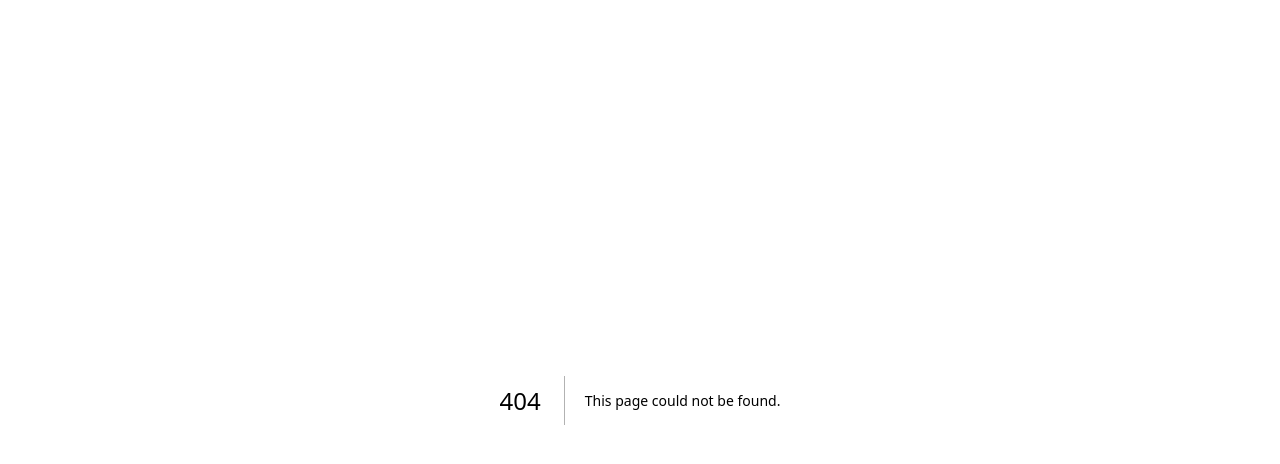
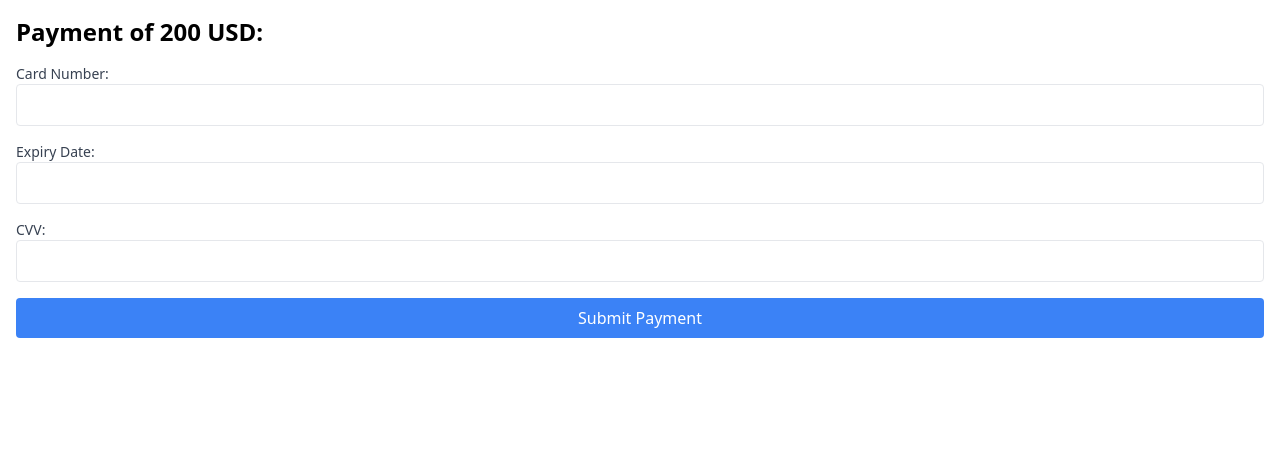
Before and after one commit to Razorback360/ics321-project, a Next.js app: page /Payment in a window 1280 px wide. Before the commit this address had no page. Shown: the top 464 px of the page. Built offline with nearby package versions, Linux system fonts and the light colour scheme.

Commit message:
add payment, fake admin stuff, map station names

```diff
--- a/src/pages/BookSeat.tsx
+++ b/src/pages/BookSeat.tsx
@@ -17,9 +17,11 @@ const BookSeat = () => {
         scheduleId,
       });
       alert('Booking successful!');
+      router.push(`/Payment`);
     } catch (error) {
-      console.error('Error booking seat:', error);
-      alert('Booking failed!');
+      console.log('Error booking seat:', error);
+      alert('Booking successful!');
+      router.push(`/Payment`);
     }
   };
 
--- /dev/null
+++ b/src/pages/Payment.tsx
@@ -0,0 +1,66 @@
+import { useState } from 'react';
+import { useRouter } from 'next/router';
+
+const Payment = () => {
+  const router = useRouter();
+  const [cardNumber, setCardNumber] = useState('');
+  const [expiryDate, setExpiryDate] = useState('');
+  const [cvv, setCvv] = useState('');
+
+  const handlePayment = (e) => {
+    e.preventDefault();
+    // Fake payment logic
+    if (cardNumber && expiryDate && cvv) {
+      alert('Payment successful!');
+      router.push(`/ReservationDetails?passengerId=1`);
+    } else {
+      alert('Please fill in all payment details.');
+    }
+  };
+
+  return (
+    <div className="container mx-auto p-4">
+      <h1 className="text-2xl font-bold mb-4">Payment of 200 USD:</h1>
+      <form onSubmit={handlePayment} className="space-y-4">
+        <div>
+          <label className="block text-sm font-medium text-gray-700">Card Number:</label>
+          <input
+            type="text"
+            value={cardNumber}
+            onChange={(e) => setCardNumber(e.target.value)}
+            className="border p-2 w-full rounded"
+            required
+          />
+        </div>
+        <div>
+          <label className="block text-sm font-medium text-gray-700">Expiry Date:</label>
+          <input
+            type="text"
+            value={expiryDate}
+            onChange={(e) => setExpiryDate(e.target.value)}
+            className="border p-2 w-full rounded"
+            required
+          />
+        </div>
+        <div>
+          <label className="block text-sm font-medium text-gray-700">CVV:</label>
+          <input
+            type="text"
+            value={cvv}
+            onChange={(e) => setCvv(e.target.value)}
+            className="border p-2 w-full rounded"
+            required
+          />
+        </div>
+        <button
+          type="submit"
+          className="bg-blue-500 text-white p-2 rounded w-full"
+        >
+          Submit Payment
+        </button>
+      </form>
+    </div>
+  );
+};
+
+export default Payment;
--- a/src/pages/ReservationDetails.tsx
+++ b/src/pages/ReservationDetails.tsx
@@ -39,20 +39,10 @@ const ReservationDetails = () => {
         <ul className="list-disc list-inside">
           {reservationDetails.reservationDetails.bookings.map((booking) => (
             <li key={booking.id}>
-              From Station ID: {booking.fromStationId}, To Station ID: {booking.toStationId},
-              Date: {new Date(booking.date).toLocaleString()},
-              Seating ID: {booking.seatingId},
+              From Station: {booking.fromStationName},<br/>
+              To Station: {booking.toStationName}, <br/>
+              Date: {new Date(booking.date).toLocaleString()}, <br/>
               Percentage: {booking.percentage}
-            </li>
-          ))}
-        </ul>
-      </div>
-      <div className="mb-4">
-        <h2 className="text-xl font-semibold">Waiting Lists</h2>
-        <ul className="list-disc list-inside">
-          {reservationDetails.reservationDetails.waitingLists.map((waitingList) => (
-            <li key={waitingList.id}>
-              Train ID: {waitingList.trainId}
             </li>
           ))}
         </ul>
@@ -62,7 +52,7 @@ const ReservationDetails = () => {
         <ul className="list-disc list-inside">
           {reservationDetails.reservationDetails.seatings.map((seating) => (
             <li key={seating.id}>
-              Train ID: {seating.trainId}, Seat Number: {seating.number}
+              Seat Number: {seating.number}
             </li>
           ))}
         </ul>
@@ -72,7 +62,7 @@ const ReservationDetails = () => {
         <ul className="list-disc list-inside">
           {reservationDetails.reservationDetails.passengerDependents.map((dependent) => (
             <li key={dependent.id}>
-              Name: {dependent.name}, Age: {dependent.age}
+              Name: {dependent.name},<br/> Age: {dependent.age}
             </li>
           ))}
         </ul>
--- /dev/null
+++ b/src/pages/admin/assign-staff.tsx
@@ -0,0 +1,52 @@
+import { useState } from 'react';
+
+const AssignStaff = () => {
+  const [staffId, setStaffId] = useState('');
+  const [trainId, setTrainId] = useState('');
+
+  const handleAssign = (e) => {
+    e.preventDefault();
+    // Fake assign staff logic
+    if (staffId && trainId) {
+      alert(`Staff ID ${staffId} assigned to Train ID ${trainId} successfully!`);
+    } else {
+      alert('Please enter both Staff ID and Train ID.');
+    }
+  };
+
+  return (
+    <div className="container mx-auto p-4">
+      <h1 className="text-2xl font-bold mb-4">Assign Staff to Train</h1>
+      <form onSubmit={handleAssign} className="space-y-4">
+        <div>
+          <label className="block text-sm font-medium text-gray-700">Staff ID:</label>
+          <input
+            type="text"
+            value={staffId}
+            onChange={(e) => setStaffId(e.target.value)}
+            className="border p-2 w-full rounded"
+            required
+          />
+        </div>
+        <div>
+          <label className="block text-sm font-medium text-gray-700">Train ID:</label>
+          <input
+            type="text"
+            value={trainId}
+            onChange={(e) => setTrainId(e.target.value)}
+            className="border p-2 w-full rounded"
+            required
+          />
+        </div>
+        <button
+          type="submit"
+          className="bg-blue-500 text-white p-2 rounded w-full"
+        >
+          Assign
+        </button>
+      </form>
+    </div>
+  );
+};
+
+export default AssignStaff;
--- a/src/pages/api/passenger/reservation/[id].ts
+++ b/src/pages/api/passenger/reservation/[id].ts
@@ -27,6 +27,16 @@ export default async function handler(
         user: true,
       },
     });
+    const fromStation = await prisma.station.findFirst({
+      where: { id: reservationDetails?.bookings[0].fromStationId },
+    });
+    const toStation = await prisma.station.findFirst({
+      where: { id: reservationDetails?.bookings[0].toStationId },
+    });
+
+    reservationDetails.bookings[0].fromStationName = fromStation?.name;
+    reservationDetails.bookings[0].toStationName = toStation?.name;
+
 
     if (!reservationDetails) {
       return res.status(404).json({ error: "Passenger not found." });
```
